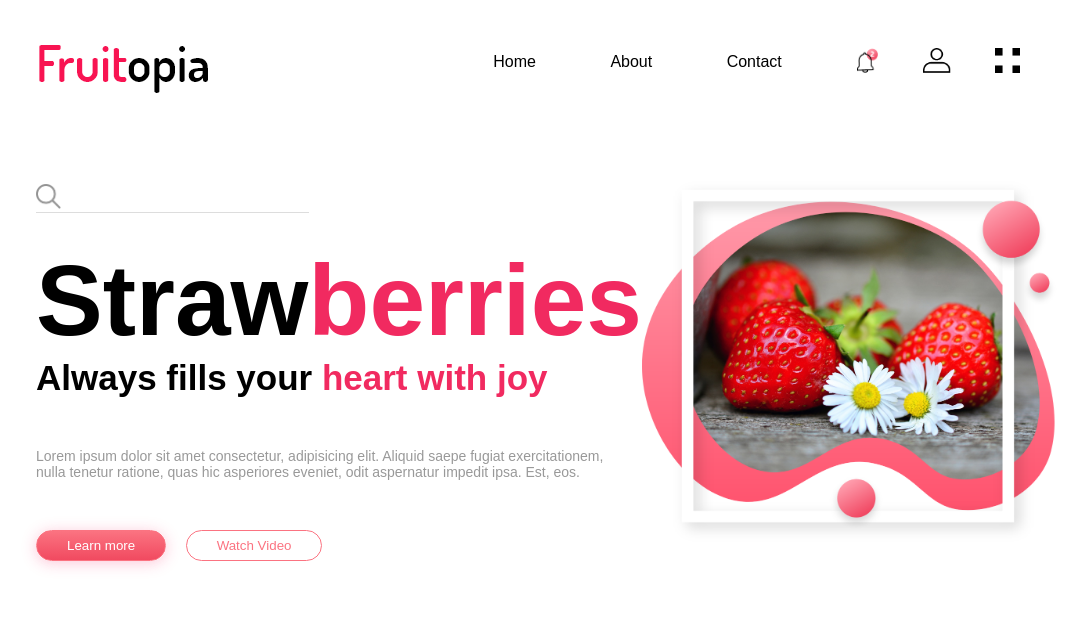
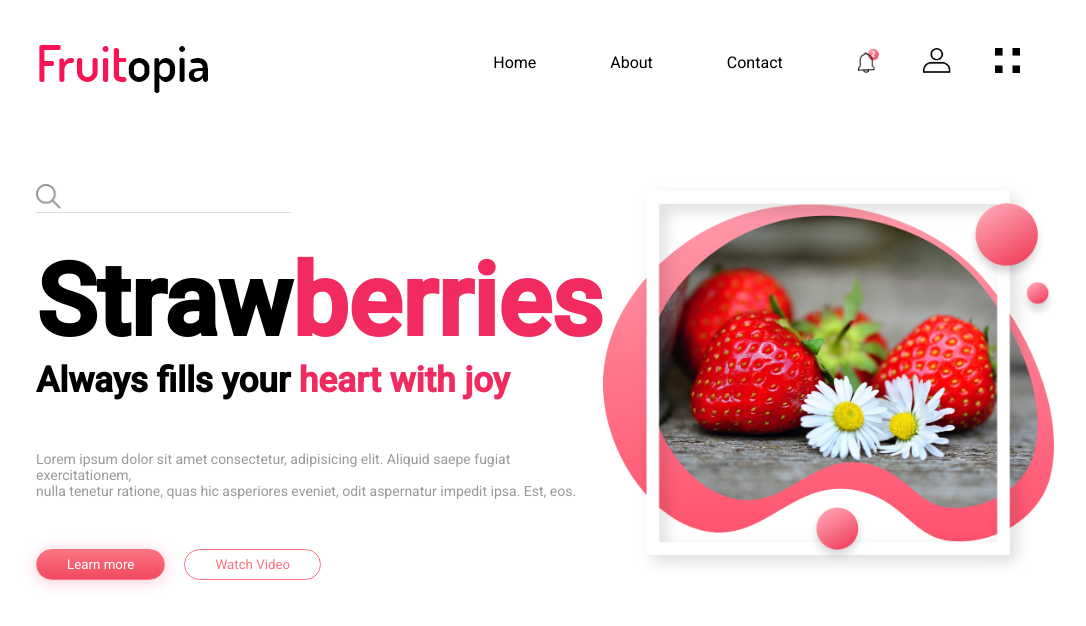
Before and after one commit to AnimeshRy/web-design, a plain HTML site: page design4/index.html in a window 1280 px wide. Shown: the whole page, without its empty margins (92-1178 px from the left). Drawn offline with Linux system fonts and the light colour scheme.

Commit message:
Design 4 complete

```diff
--- a/design4/index.html
+++ b/design4/index.html
@@ -5,6 +5,7 @@
     <meta name="viewport" content="width=device-width, initial-scale=1.0">
     <title>StrawBerries</title>
     <link rel="stylesheet" href="style.css">
+    <link rel="shortcut icon" href="assets/logo.png" type="image/x-icon">
 </head>
 <body>
     <div class="hero">
--- a/design4/style.css
+++ b/design4/style.css
@@ -1,13 +1,14 @@
+@import url('https://fonts.googleapis.com/css2?family=Roboto:ital,wght@0,300;0,400;0,500;1,300;1,400&display=swap');
+
 * {
   margin: 0;
   padding: 0;
-    font-family: sans-serif;
+  font-family: 'Roboto', sans-serif;
 }
 
 .hero {
   width: 80%;
   margin: auto;
-
 }
 .navbar {
   margin: 30px auto;
@@ -26,7 +27,7 @@ ul li {
   margin: 0 25px;
 }
 
-ul li a{
+ul li a {
   text-decoration: none;
   color: #000;
   padding: 0 10px;
@@ -63,13 +64,13 @@ ul li a:hover::after {
   margin-top: 80px;
 }
 
-.left-column, .right-column {
+.left-column,
+.right-column {
   flex-basis: 50%;
-
 }
 
 .right-column img {
-    width: 100%
+  width: 100%;
 }
 
 .search-box {
```
Lines whose indentation alone changed are shown as unchanged.
